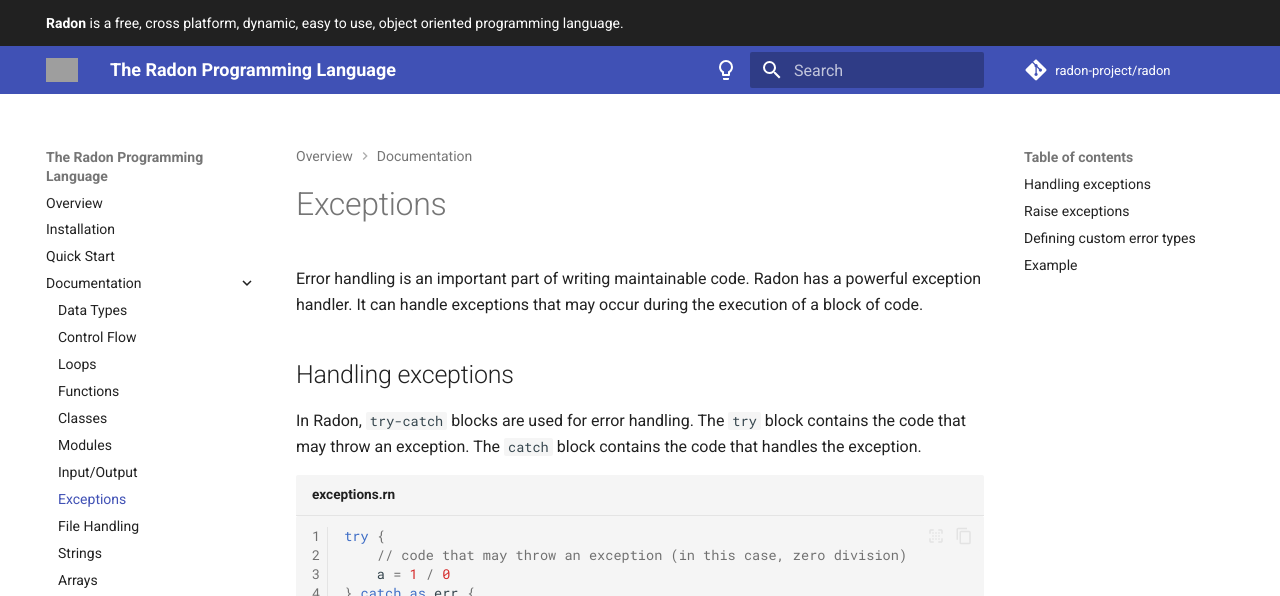
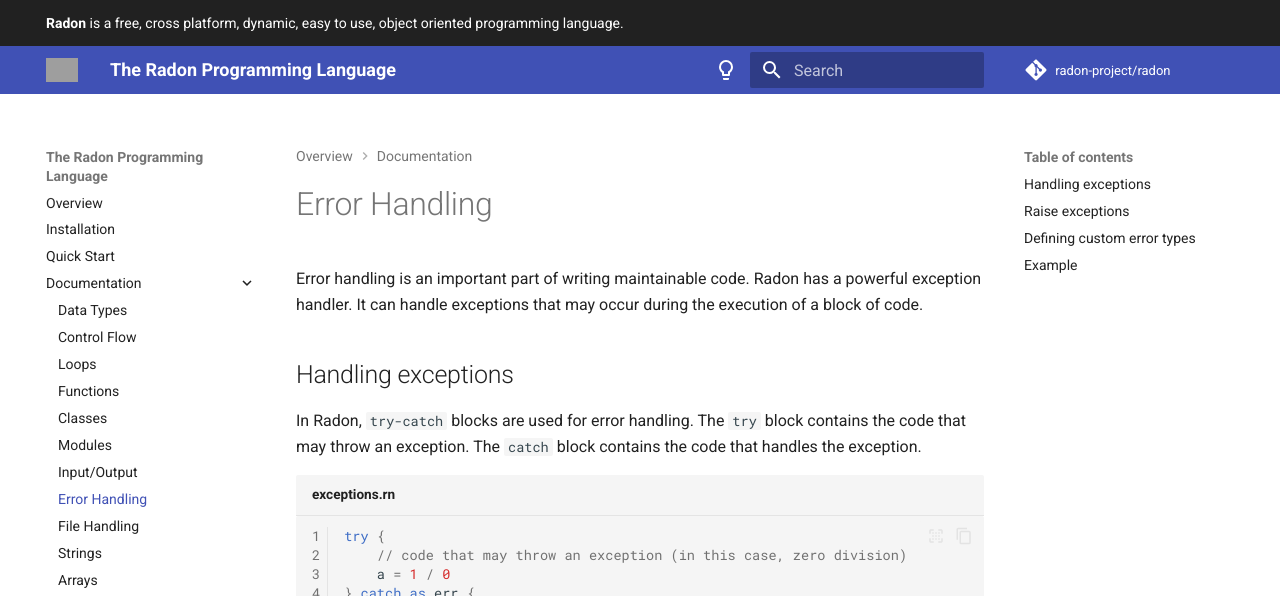
Before and after one commit to radon-project/docs, an MkDocs documentation site: the page built from docs/error-handling.md, in a window 1280 px wide and 900 px high. Shown: the top 596 px of the window. Built offline with MkDocs 1.6.1 and Material for MkDocs 9.7.7, drawn with Linux system fonts in a browser that asks for light colours; comment, search, counter and statistics services are not loaded; grey boxes are pictures that could not be loaded.

Commit message:
Renamed `Exceptions` to `Error Handling`

```diff
--- a/docs/exceptions.md
+++ b/docs/error-handling.md
@@ -1,4 +1,4 @@
-# Exceptions
+# Error Handling
 
 Error handling is an important part of writing maintainable code.
 Radon has a powerful exception handler. It can handle exceptions that
--- a/mkdocs.yml
+++ b/mkdocs.yml
@@ -112,7 +112,7 @@ nav:
       - Classes: classes.md
       - Modules: modules.md
       - Input/Output: input-output.md
-      - Exceptions: exceptions.md
+      - Error Handling: error-handling.md
       - File Handling: file-handling.md
       - Strings: strings.md
       - Arrays: arrays.md
```
